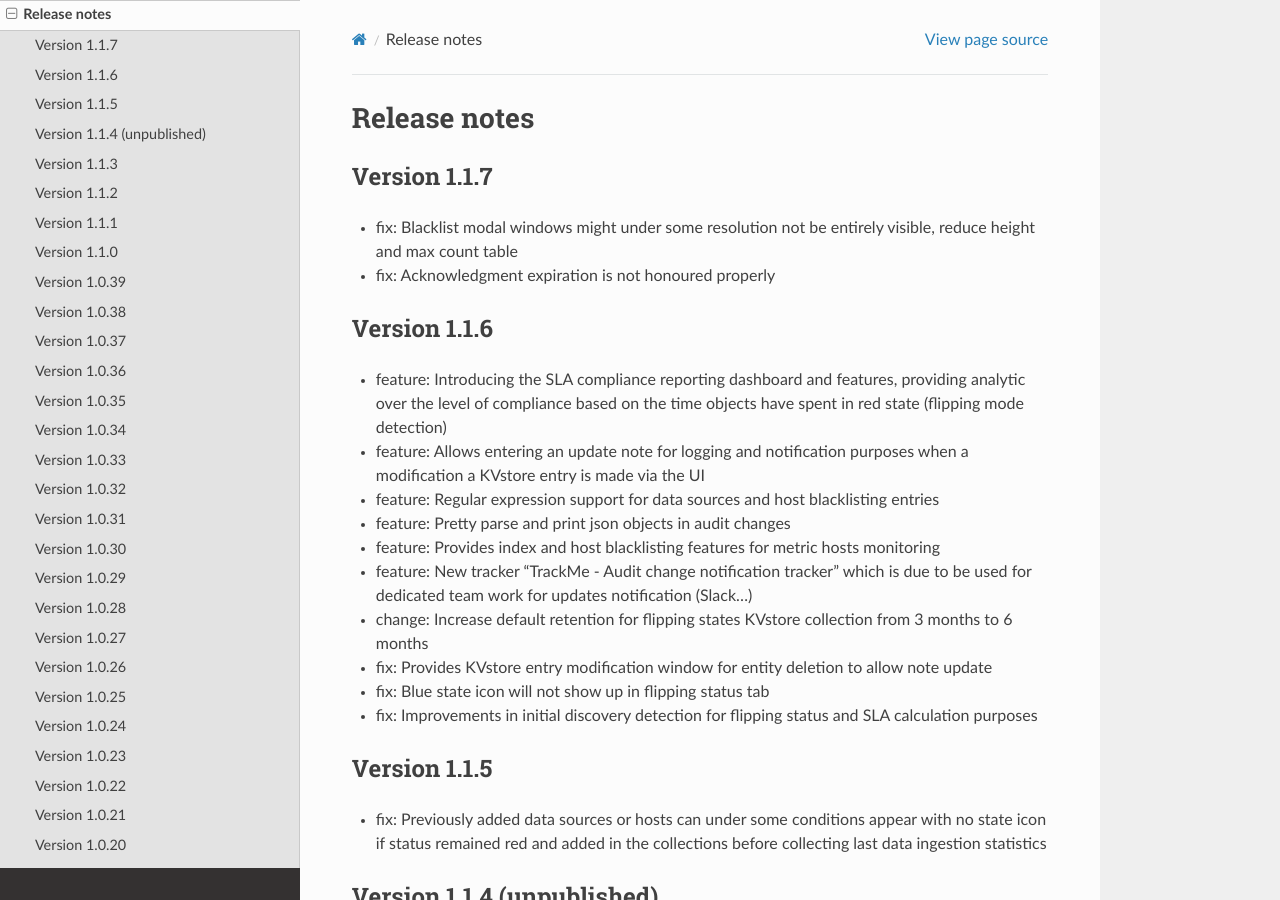
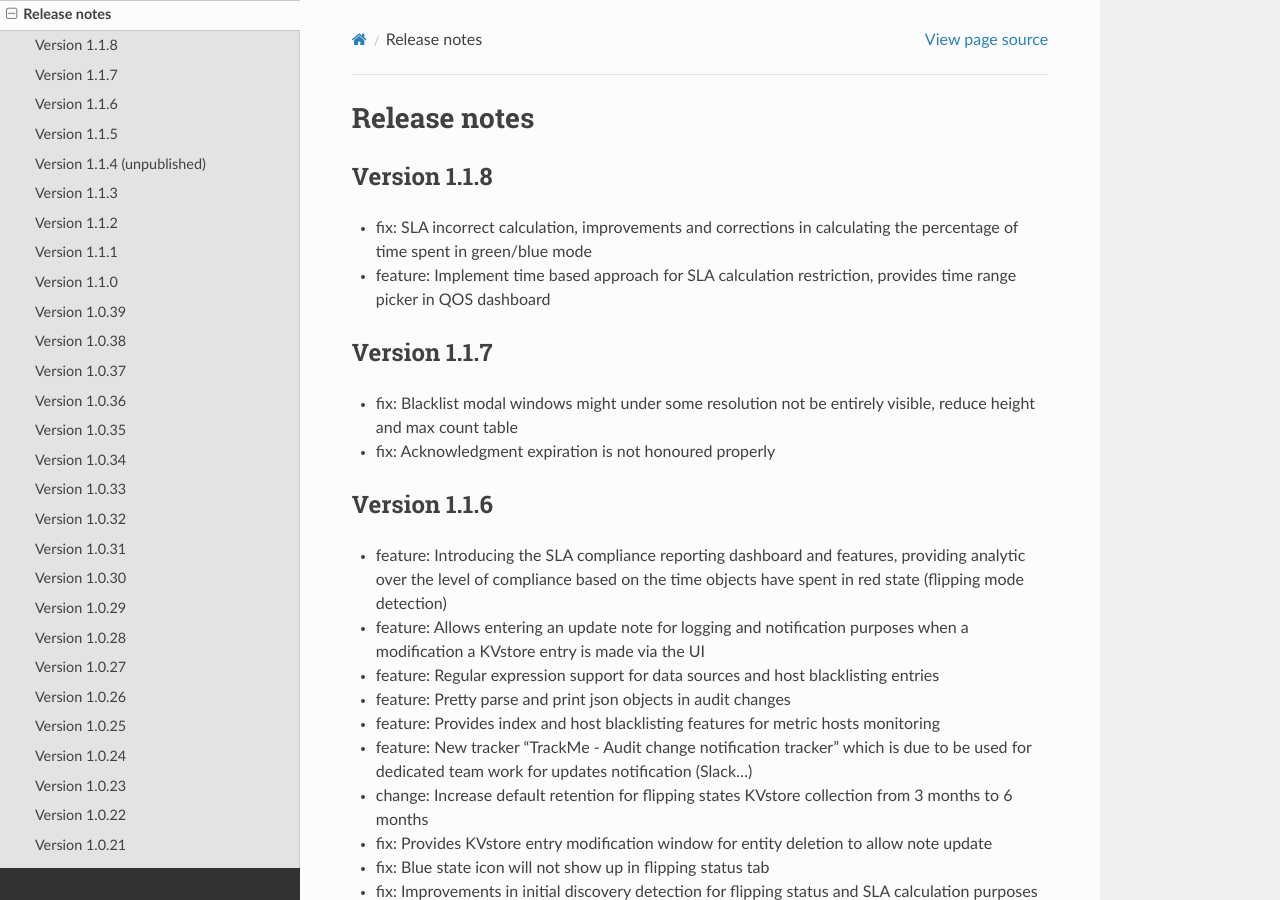
Before and after one commit to guilhemmarchand/trackme, a Sphinx documentation site: the page built from docs/releasenotes.rst, in a window 1280 px wide and 900 px high. Built offline with Sphinx 7.4.7 and the Read the Docs theme 2.0.0, drawn with Linux system fonts in a browser that asks for light colours.

Commit message:
Version 1.1.8
- fix: SLA incorrect calculation, improvements and corrections in calculating the percentage of time spent in green/blue mode
- feature: Implement time based approach for SLA calculation restriction, provides time range picker in QOS dashboard

```diff
--- a/docs/releasenotes.rst
+++ b/docs/releasenotes.rst
@@ -1,5 +1,11 @@
 Release notes
 #############
+
+Version 1.1.8
+=============
+
+- fix: SLA incorrect calculation, improvements and corrections in calculating the percentage of time spent in green/blue mode
+- feature: Implement time based approach for SLA calculation restriction, provides time range picker in QOS dashboard
 
 Version 1.1.7
 =============
```
Also changed, not shown: 6 other files.
